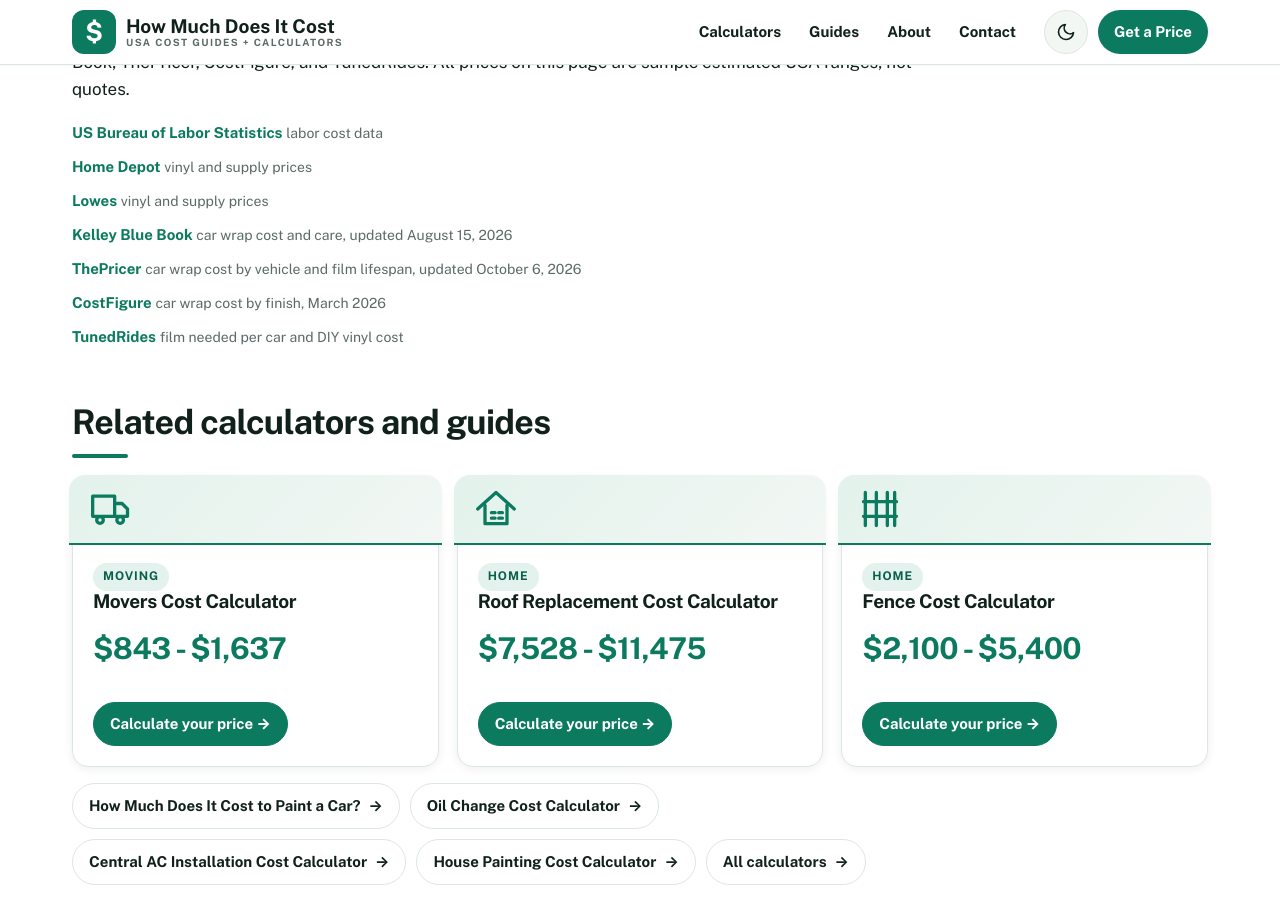
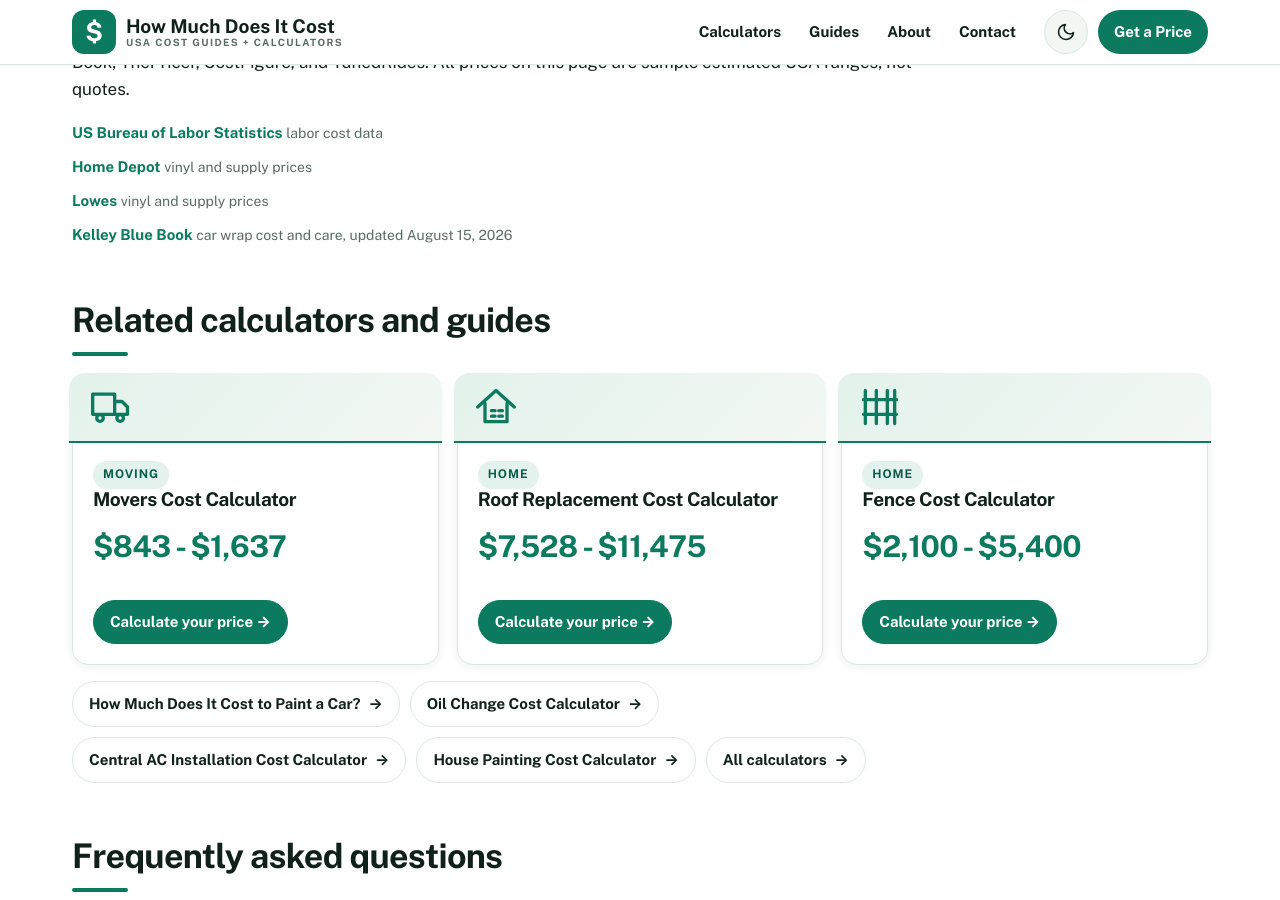
Before and after one commit to zaidmeo09-dhangal/howmuchdoesitcostusa, a Jekyll site: the page built from car-wrap-cost-calculator.md, in a window 1280 px wide and 900 px high, scrolled down 9838 px. Built offline with Jekyll 4.4.1, drawn with Linux system fonts in a browser that asks for light colours; some web fonts are replaced.

Commit message:
Initial deploy: add car-wrap-cost-calculator.md

```diff
--- a/car-wrap-cost-calculator.md
+++ b/car-wrap-cost-calculator.md
@@ -449,9 +449,6 @@ schema: |
   <p><a href="https://www.homedepot.com/" target="_blank" rel="noopener">Home Depot</a> <span class="ref-note">vinyl and supply prices</span></p>
   <p><a href="https://www.lowes.com/" target="_blank" rel="noopener">Lowes</a> <span class="ref-note">vinyl and supply prices</span></p>
   <p><a href="https://www.kbb.com/car-advice/car-wraps/" target="_blank" rel="noopener">Kelley Blue Book</a> <span class="ref-note">car wrap cost and care, updated August 15, 2026</span></p>
-  <p><a href="https://www.thepricer.org/car-wrap-cost/" target="_blank" rel="noopener">ThePricer</a> <span class="ref-note">car wrap cost by vehicle and film lifespan, updated October 6, 2026</span></p>
-  <p><a href="https://costfigure.com/auto/how-much-does-a-car-wrap-cost/" target="_blank" rel="noopener">CostFigure</a> <span class="ref-note">car wrap cost by finish, March 2026</span></p>
-  <p><a href="https://tunedrides.com/blog/how-much-does-a-car-wrap-cost/" target="_blank" rel="noopener">TunedRides</a> <span class="ref-note">film needed per car and DIY vinyl cost</span></p>
   </div>
 
   <h2>Related calculators and guides</h2>
```
